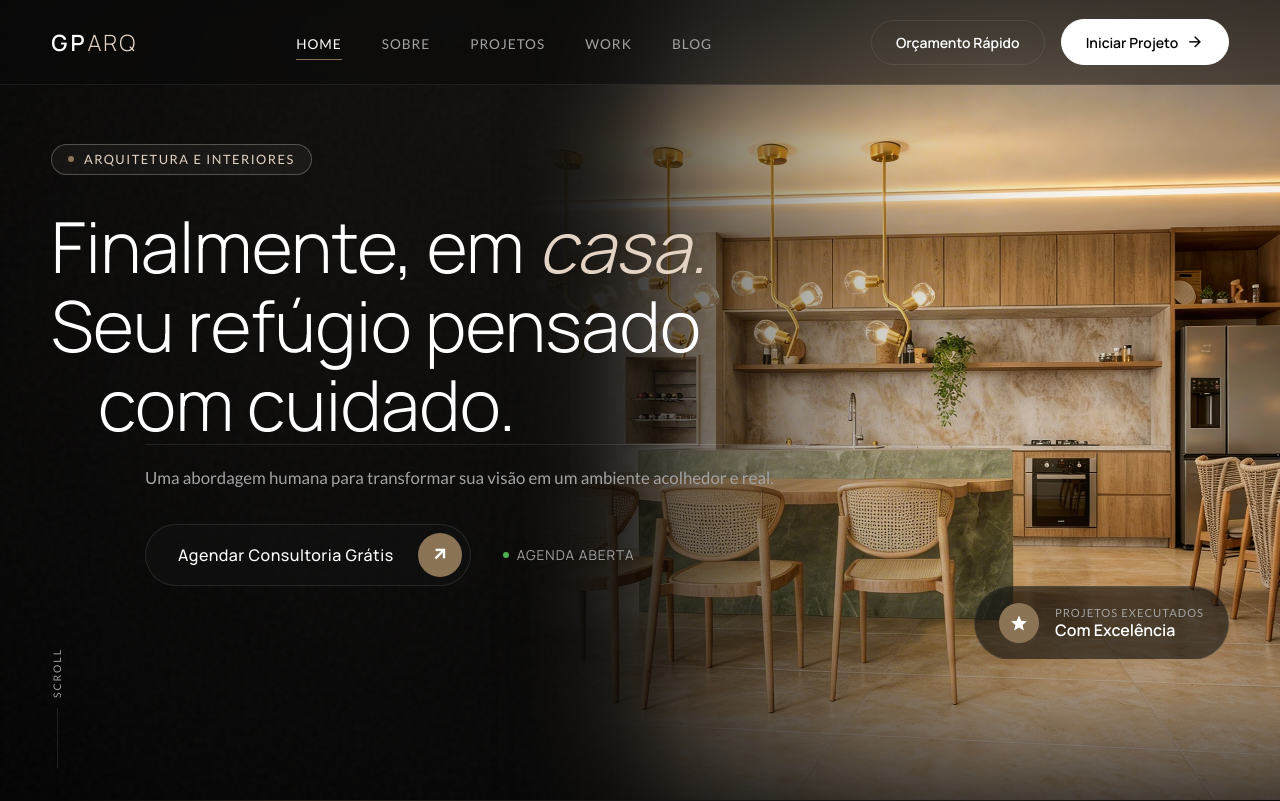
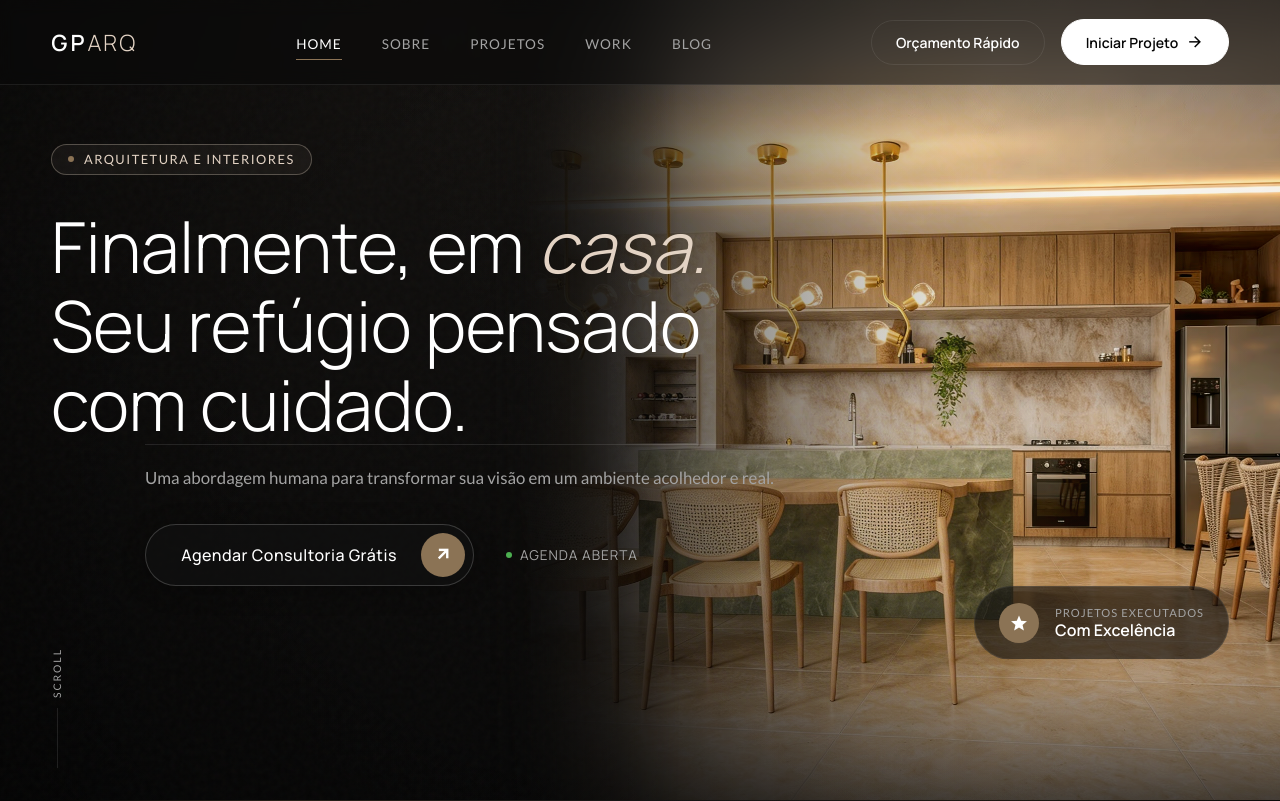
Before and after one commit to plennageo/gparq, a plain HTML site: page index.html in a window 1280 px wide. Shown: the top 801 px of the page. Drawn offline with nearby package versions, Linux system fonts and the light colour scheme.

Commit message:
style: titulo alinhado a esquerda no desktop e destaque sutil no CTA principal

```diff
--- a/css/style.css
+++ b/css/style.css
@@ -234,15 +234,17 @@ html, body {
 .btn-primary-large {
     display: inline-flex;
     align-items: center;
-    background: rgba(20, 20, 20, 0.4);
-    border: 1px solid rgba(255, 255, 255, 0.1);
+    /* Destaque sutil: fundo mais presente e borda mais nítida para presença premium */
+    background: rgba(18, 18, 18, 0.65);
+    border: 1px solid rgba(255, 255, 255, 0.18);
     border-radius: 100px;
-    padding: 0.5rem 0.5rem 0.5rem 2rem;
+    padding: 0.5rem 0.5rem 0.5rem 2.2rem;
     text-decoration: none;
     color: var(--color-text-primary);
     font-family: var(--font-heading);
     transition: 0.4s var(--ease-out-expo);
-    backdrop-filter: blur(4px); /* Optimized for mobile */
+    backdrop-filter: blur(8px);
+    box-shadow: 0 4px 24px rgba(0, 0, 0, 0.3);
 }
 
 .btn-primary-large .btn-text {
@@ -266,8 +268,10 @@ html, body {
 }
 
 .btn-primary-large:hover {
-    background: rgba(255,255,255,0.08);
-    border-color: rgba(255, 255, 255, 0.2);
+    background: rgba(255,255,255,0.1);
+    border-color: rgba(255, 255, 255, 0.35);
+    transform: translateY(-2px);
+    box-shadow: 0 8px 32px rgba(0, 0, 0, 0.4);
 }
 
 .btn-primary-large:hover .btn-circle-icon {
@@ -470,12 +474,13 @@ html, body {
     font-weight: 300;
     letter-spacing: 0;
     display: block;
-    padding-left: 12%;
+    /* Alinhado à esquerda no desktop para solidez editorial */
+    padding-left: 0;
 }
 
 .hero-title .line-offset {
     display: block;
-    padding-left: 4%;
+    padding-left: 0;
 }
 
 /* Variante italic inline — permanece na mesma linha (ex: FINALMENTE, em casa.) */
```
